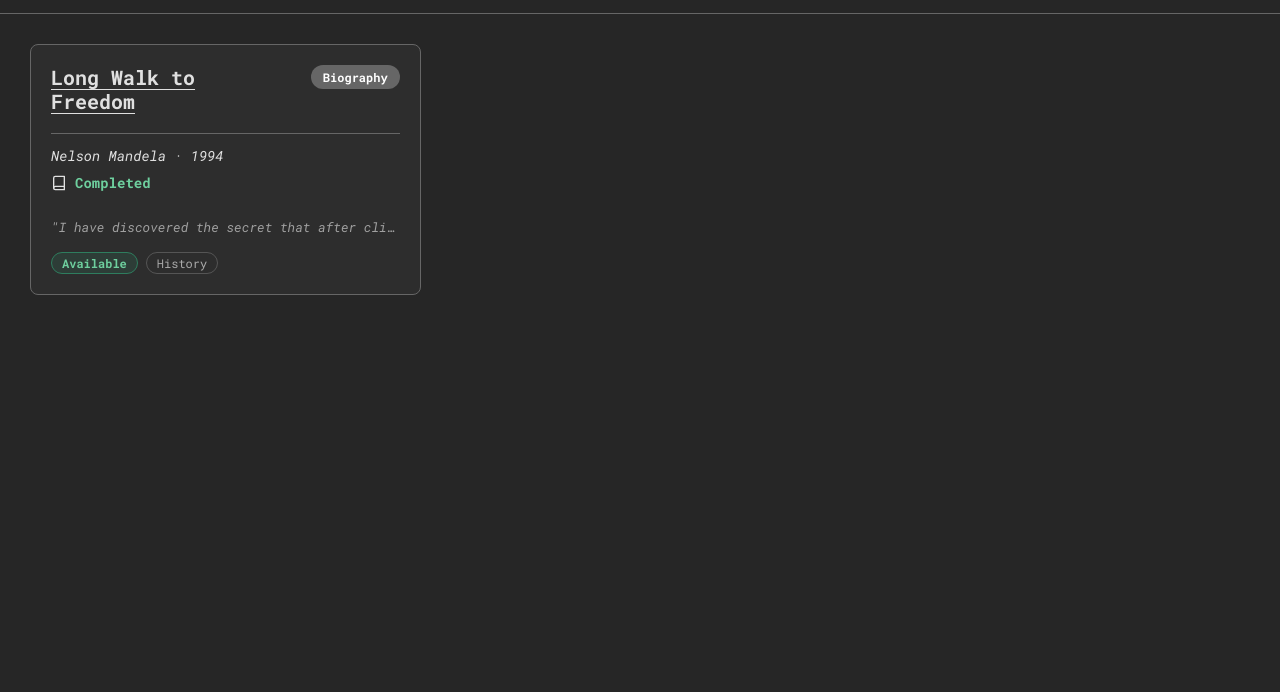
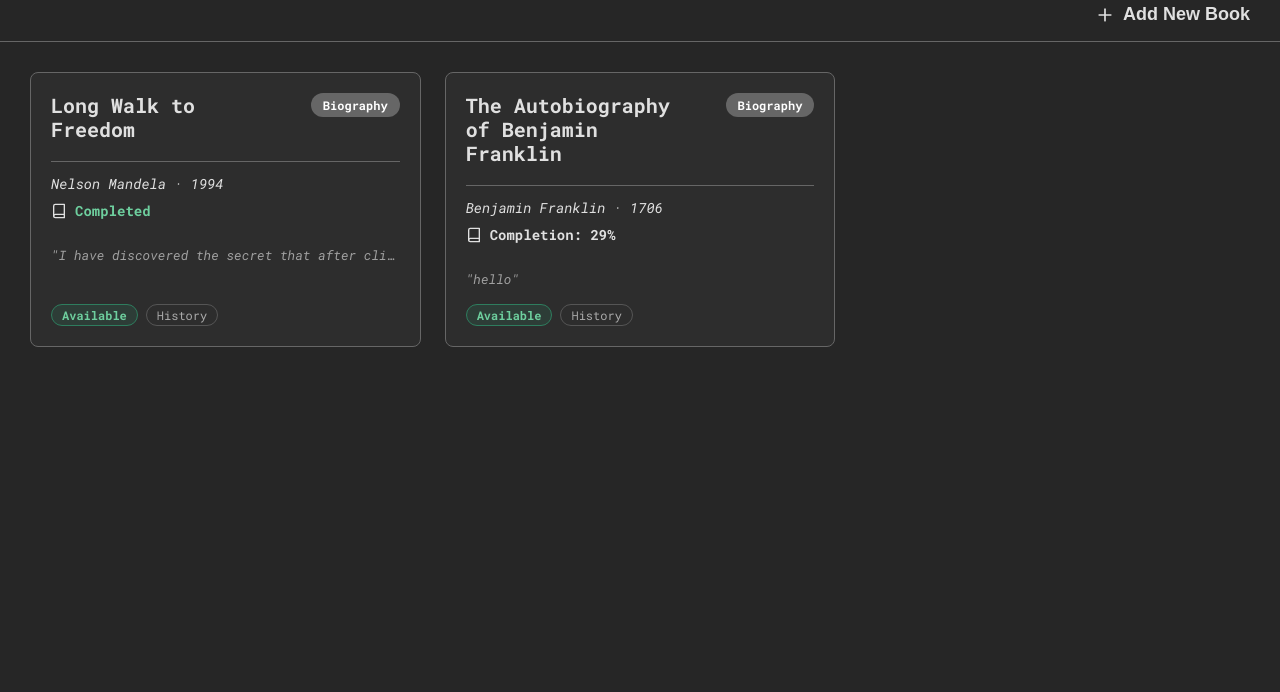
Before and after one commit to Muayad2024/SigmaSchool_project_2, a plain HTML site: page index.html in a window 1280 px wide. Shown: the part 108-800 px from the top of the page. Drawn offline with nearby package versions, Linux system fonts and the light colour scheme; a web font is replaced by a local one.

Commit message:
many things

```diff
--- a/index.html
+++ b/index.html
@@ -3,11 +3,17 @@
 <head>
     <meta charset="UTF-8">
     <meta name="viewport" content="width=device-width, initial-scale=1.0">
-    <title>The Story Archive</title>
+    <title>My Book Library</title>
+    <link rel="icon" type="image/x-icon" href="favicontal.png">
+
+    <!-- add favcon here  -->
 
     <link rel="preconnect" href="https://fonts.googleapis.com">
     <link rel="preconnect" href="https://fonts.gstatic.com" crossorigin>
-    <link href="https://fonts.googleapis.com/css2?family=Courier+Prime:wght@400;700&family=Roboto+Mono:ital,wght@0,400;0,700;1,400&display=swap" rel="stylesheet">
+    <link href="<link rel="preconnect" href="https://fonts.googleapis.com">
+    <link href="https://fonts.googleapis.com/css2?family=Architects+Daughter&family=Roboto+Mono:ital,wght@0,100..700;1,100..700&display=swap" rel="stylesheet" rel="stylesheet">
+    <link href="https://fonts.googleapis.com/css2?family=Atomic+Age&display=swap" rel="stylesheet">
+    <link href="https://fonts.googleapis.com/css2?family=Atomic+Age&family=Quicksand:wght@300..700&display=swap" rel="stylesheet">
 
     <link rel="stylesheet" href="style.css">
 </head>
--- a/script.js
+++ b/script.js
@@ -10,7 +10,67 @@ let cardsData = [
     quote: "I have discovered the secret that after climbing a great hill, one only finds that there are many more hills to climb. I have taken a moment here to rest, to steal a view of the glorious vista that surrounds me, to look back on the distance I have come. But I can only rest for a moment, for with freedom come responsibilities, and I dare not linger, for my long walk is not ended.",
     totalPages: 1243,
     readPages: 1243
-  }
+  },
+  {
+    id: "2",
+    title: "The Autobiography of Benjamin Franklin",
+    author: "Benjamin Franklin",
+    date: "1706",
+    type: "Biography",
+    tags: ["History"],
+    available: true,
+    quote: "hello",
+    totalPages: 350,
+    readPages: 100
+  }/* ,
+  {
+    id: "3",
+    title: "",
+    author: "",
+    date: "",
+    type: "Biography",
+    tags: ["History"],
+    available: true,
+    quote: "",
+    totalPages: ,
+    readPages:
+  },
+  {
+    id: "4",
+    title: "",
+    author: "",
+    date: "",
+    type: "Biography",
+    tags: ["History"],
+    available: true,
+    quote: "",
+    totalPages: ,
+    readPages:
+  },
+  {
+    id: "5",
+    title: "",
+    author: "",
+    date: "",
+    type: "Biography",
+    tags: ["History"],
+    available: true,
+    quote: "",
+    totalPages: ,
+    readPages:
+  },
+  {
+    id: "6",
+    title: "",
+    author: "",
+    date: "",
+    type: "Biography",
+    tags: ["History"],
+    available: true,
+    quote: "",
+    totalPages: ,
+    readPages:
+  } */
 ];
 
 const cardsContainer = document.getElementById('cardsContainer');
--- a/style.css
+++ b/style.css
@@ -28,7 +28,6 @@ body {
     flex-direction: column;
     align-items: center;
     min-height: 100vh;
-    font-family: 'Courier Prime', monospace;
 }
 
 .archive-header {
@@ -46,9 +45,11 @@ body {
     display: flex;
     align-items: center;
     gap: 12px;
-    font-size: 24px;
+    font-size: 2.5rem;
     font-weight: 700;
     color: var(--text-main);
+    font-family: "Atomic Age", system-ui;
+
 }
 
 .action-bar {
@@ -107,6 +108,7 @@ body {
     padding: 24px 0;
     border: none;
     box-shadow: none;
+    font-family: "Quicksand", sans-serif;
 }
 
 .form-group {
@@ -221,10 +223,10 @@ input:focus, select:focus {
     transform: translateY(-5px);
 }
 
-.card.type-poem { border-color: var(--card-green); }
+/* .card.type-poem { border-color: var(--card-green); }
 .card.type-myth { border-color: var(--card-brown); }
 .card.type-scripture { border-color: var(--card-teal); }
-.card.type-other { border-color: var(--border-color); }
+.card.type-other { border-color: var(--border-color); } */
 
 .card-header {
     display: flex;
@@ -240,9 +242,6 @@ input:focus, select:focus {
     line-height: 1.2;
     max-width: 65%;
     word-wrap: break-word;
-    text-decoration: underline;
-    text-decoration-thickness: 1px;
-    text-underline-offset: 4px;
 }
 
 .header-actions {
@@ -259,7 +258,7 @@ input:focus, select:focus {
     color: white;
     white-space: nowrap;
 }
-
+/* need to revise */
 .badge-poem { background-color: var(--card-green); }
 .badge-myth { background-color: var(--card-brown); }
 .badge-scripture { background-color: var(--card-teal); }
@@ -353,7 +352,7 @@ input:focus, select:focus {
     font-weight: 700;
 }
 
-/* --- NEW: Options Menu (Three Dots) --- */
+/* (Three Dots) */
 .options-menu {
     position: absolute;
     bottom: 10px;
```
Also changed, not shown: favicontal.png (added).
